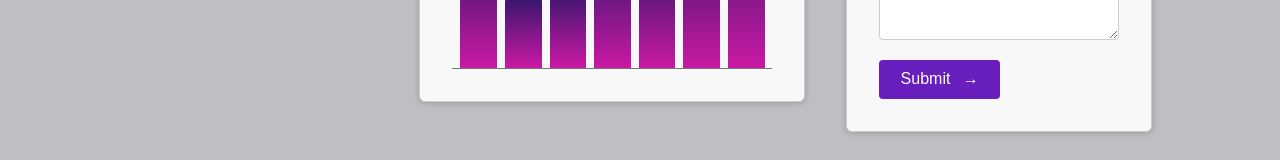
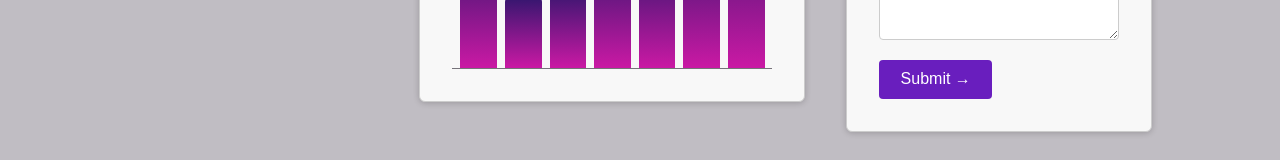
Before and after one commit to gonzalez-cathaysa/trafficservice, an Angular app: page / in a window 1280 px wide. Shown: the part 367-527 px from the top of the page. Built offline with nearby package versions, Linux system fonts and the light colour scheme.

Commit message:
Exploring advanced content projection

```diff
--- a/src/app/app.component.ts
+++ b/src/app/app.component.ts
@@ -4,7 +4,7 @@ import { HeaderComponent } from './header/header.component';
 import { ServerStatusComponent } from './dashboard/server-status/server-status.component';
 import { TrafficComponent } from './dashboard/traffic/traffic.component';
 import { TicketsComponent } from './dashboard/tickets/tickets.component';
-import { DashboardItemComponent } from "./dashboard/dashboard-item/dashboard-item.component";
+import { DashboardItemComponent } from './dashboard/dashboard-item/dashboard-item.component';
 
 @Component({
   selector: 'app-root',
@@ -15,7 +15,7 @@ import { DashboardItemComponent } from "./dashboard/dashboard-item/dashboard-ite
     TrafficComponent,
     TicketsComponent,
     DashboardItemComponent
-],
+  ],
   templateUrl: './app.component.html',
 })
 export class AppComponent {}
--- a/src/app/dashboard/tickets/new-ticket/new-ticket.component.html
+++ b/src/app/dashboard/tickets/new-ticket/new-ticket.component.html
@@ -10,13 +10,7 @@
   <p>
     <button appButton>
       Submit
-      <span class="icon">→</span>
-      <!-- <span>
-        Submit
-      </span>
-      <span class="icon">
-        →
-      </span> -->
+      <span ngProjectAs="icon">→</span>
     </button>
   </p>
 </form>
--- a/src/app/header/header.component.html
+++ b/src/app/header/header.component.html
@@ -2,7 +2,6 @@
   <div id="logo">
     <img src="logo.png" alt="Website logo, a server" />
   </div>
-
   <nav>
     <ul>
       <li>
@@ -12,15 +11,10 @@
         <a href="/">Management</a>
       </li>
       <li>
-        <!-- <button>
-          <span> Logout </span>
-          <span class="icon"> → </span>
-        </button> -->
-        <!-- <app-button></app-button> -->
-        <!-- <button appButton></button> -->
         <button appButton>
           Logout
-          <span class="icon">→</span>
+          <span ngProjectAs="icon">→</span>
+          <!-- <span class="icon">→</span> -->
         </button>
       </li>
     </ul>
--- a/src/app/shared/button/button.component.html
+++ b/src/app/shared/button/button.component.html
@@ -1,5 +1,7 @@
-<!-- The other ng-content element, which does not have any configuration will then output any content,
-that's not matched by some other ng-content element -->
-<span> <ng-content/></span>
-<!-- <span class="icon"> → </span> -->
- <ng-content select=".icon"></ng-content>
+<span>
+  <ng-content />
+</span>
+<span>
+  <ng-content select="icon"></ng-content>
+  <!-- <ng-content select=".icon"></ng-content> -->
+</span>
```
